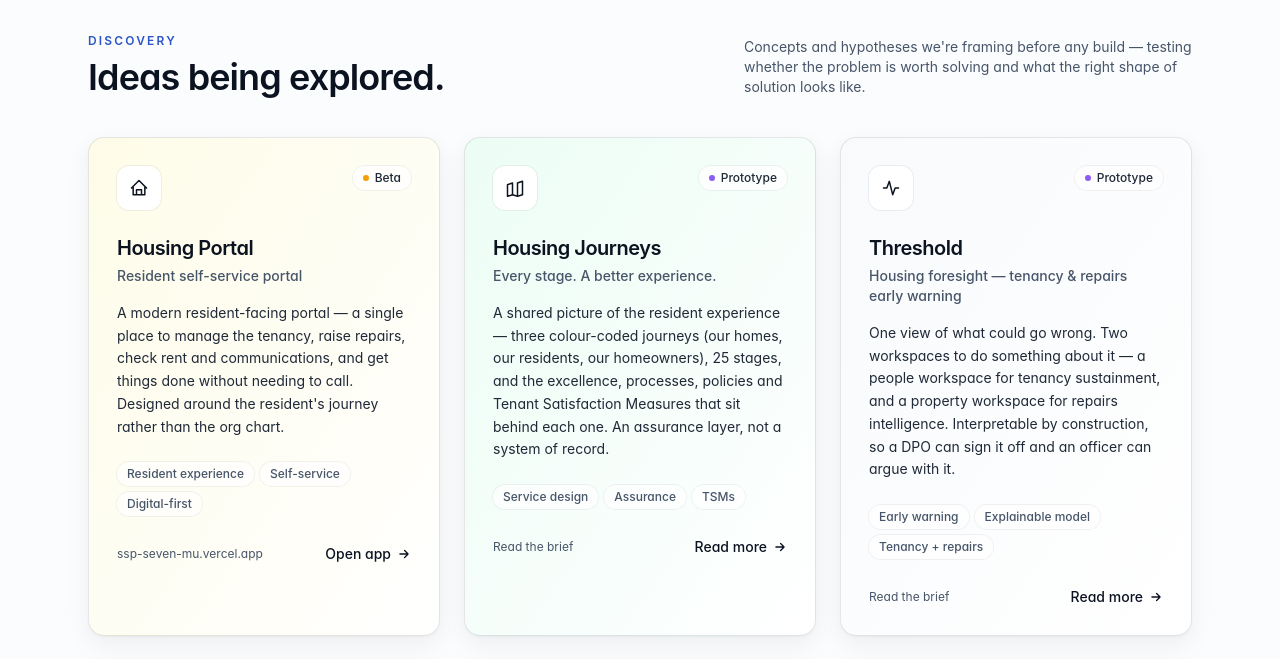
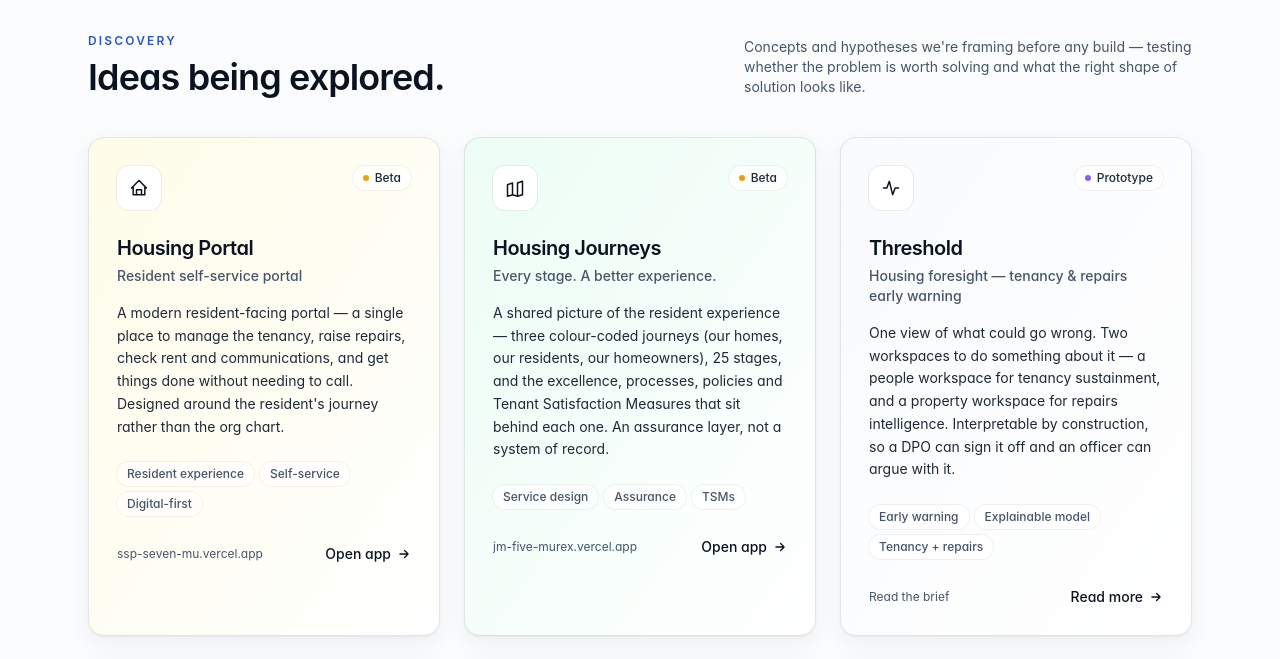
Before and after one commit to thealtjourney/innovation-hub, a Next.js app: page / in a window 1280 px wide. Shown: the part 880-1539 px from the top of the page. Built offline with nearby package versions, Linux system fonts and the light colour scheme; a web font is replaced by a local one.

Commit message:
Point Housing Journeys tile at live Vercel URL

```diff
--- a/app/page.tsx
+++ b/app/page.tsx
@@ -32,9 +32,9 @@ const discovery: App[] = [
     tagline: "Every stage. A better experience.",
     description:
       "A shared picture of the resident experience — three colour-coded journeys (our homes, our residents, our homeowners), 25 stages, and the excellence, processes, policies and Tenant Satisfaction Measures that sit behind each one. An assurance layer, not a system of record.",
-    href: "/apps/journey-manager",
-    external: false,
-    status: "Prototype",
+    href: "https://jm-five-murex.vercel.app/",
+    external: true,
+    status: "Beta",
     tags: ["Service design", "Assurance", "TSMs"],
     accent: "from-emerald-50 to-white",
     iconPath:
```
